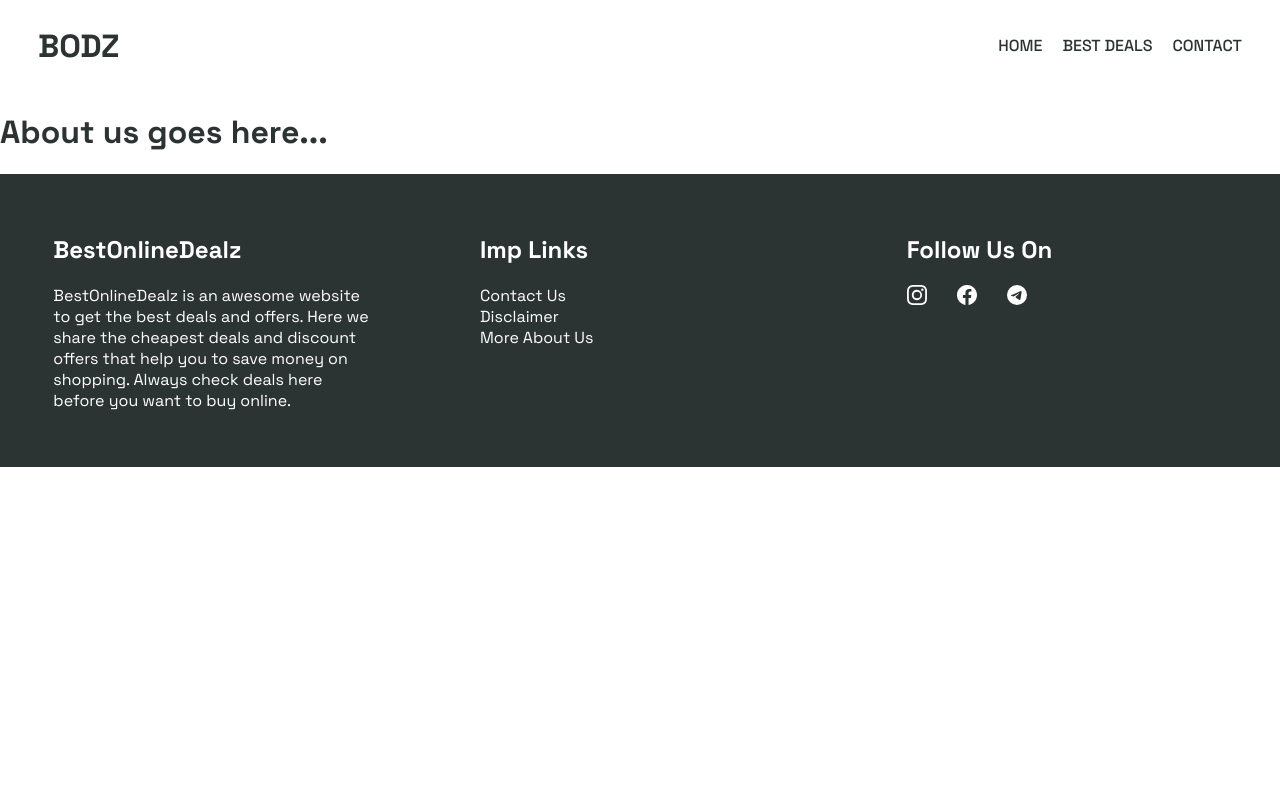
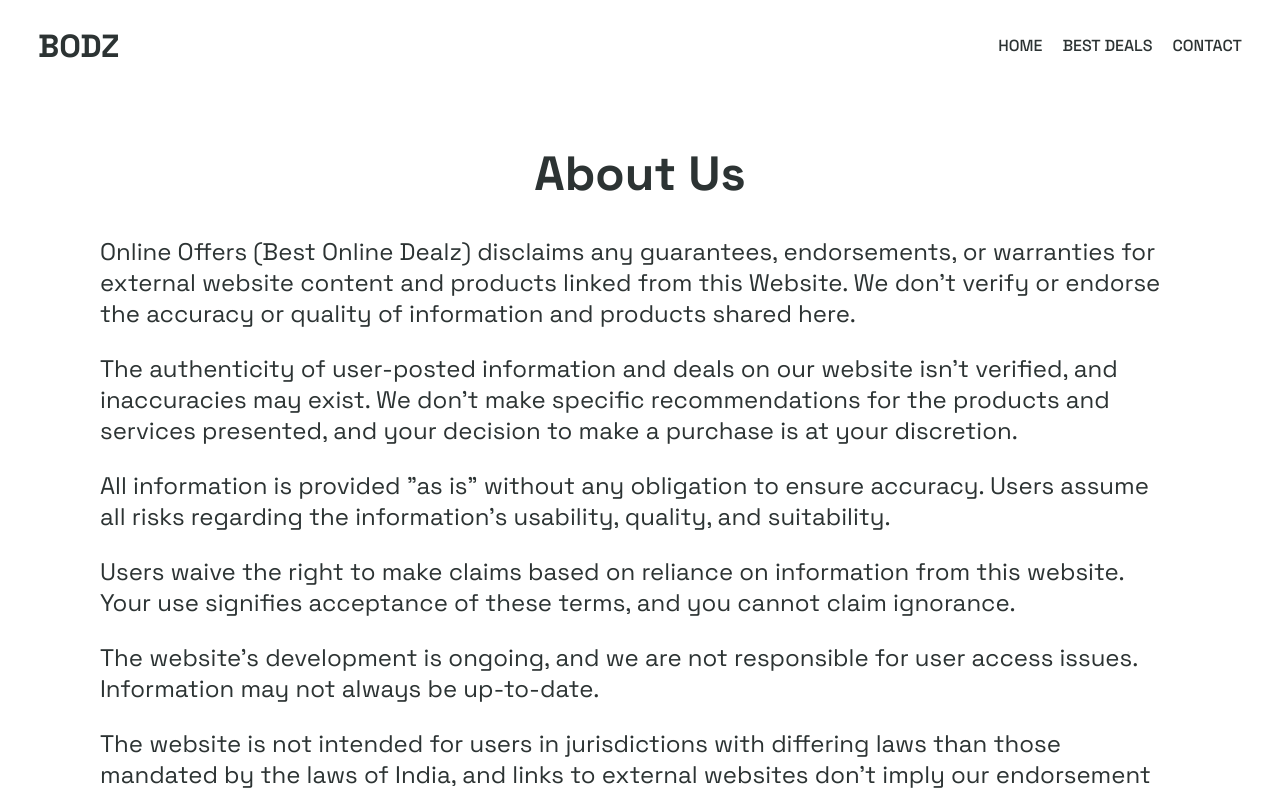
Before and after one commit to arush789/Best-Online-Dealz, a React (Vite) app: page /about in a window 1280 px wide. Shown: the top 795 px of the page. Built offline with nearby package versions, Linux system fonts and the light colour scheme.

Commit message:
About us page update

```diff
--- a/src/Pages/About.jsx
+++ b/src/Pages/About.jsx
@@ -2,6 +2,37 @@ import React from "react";
 
 export default function About() {
     return (
-        <h1>About us goes here...</h1>
+        <div className="about-div">
+            <h1 className="about-title">About Us</h1>
+            <p>
+                Online Offers (Best Online Dealz) disclaims any guarantees,
+                endorsements, or warranties for external website content and products
+                linked from this Website.
+                We don't verify or endorse the accuracy or quality of information
+                and products shared here.
+            </p>
+            <p>
+                The authenticity of user-posted information and deals
+                on our website isn't verified, and inaccuracies may exist.
+                We don't make specific recommendations for the products and services presented,
+                and your decision to make a purchase is at your discretion.
+            </p>
+            <p>
+                All information is provided "as is" without any obligation to ensure accuracy.
+                Users assume all risks regarding the information's usability, quality, and suitability.
+            </p>
+            <p>
+                Users waive the right to make claims based on reliance on information from this website.
+                Your use signifies acceptance of these terms, and you cannot claim ignorance.
+            </p>
+            <p>
+                The website's development is ongoing, and we are not responsible for user access issues.
+                Information may not always be up-to-date.
+            </p>
+            <p>
+                The website is not intended for users in jurisdictions with differing laws than those
+                mandated by the laws of India, and links to external websites don't imply our endorsement of their content or updates.
+            </p>
+        </div>
     )
 }
--- a/src/index.css
+++ b/src/index.css
@@ -1,4 +1,4 @@
-*{
+* {
     box-sizing: border-box;
 }
 
@@ -23,11 +23,11 @@ html::-webkit-scrollbar {
     padding: 0 38px;
 }
 
-.pc-header > .brand-name {
+.pc-header>.brand-name {
     font-weight: 700;
 }
 
-.pc-header > ul {
+.pc-header>ul {
     list-style: none;
     display: flex;
     align-items: center;
@@ -37,12 +37,12 @@ html::-webkit-scrollbar {
     height: 100%;
 }
 
-.pc-header > ul > li {
+.pc-header>ul>li {
     height: inherit;
     position: relative;
 }
 
-.pc-header > ul > li > a {
+.pc-header>ul>li>a {
     display: flex;
     height: inherit;
     align-items: center;
@@ -53,7 +53,7 @@ html::-webkit-scrollbar {
     transition: 0.3s ease;
 }
 
-.pc-header > ul > li > a::before {
+.pc-header>ul>li>a::before {
     position: absolute;
     content: "";
     background-color: #2C3333;
@@ -64,7 +64,8 @@ html::-webkit-scrollbar {
     transform: scaleX(0);
     transition: 0.3s ease;
 }
-.pc-header > ul > li > a:hover::before {
+
+.pc-header>ul>li>a:hover::before {
     transform: scaleX(1);
 }
 
@@ -106,7 +107,7 @@ html::-webkit-scrollbar {
         height: 80px;
     }
 
-    .mob-header-menu > ul {
+    .mob-header-menu>ul {
         list-style: none;
         margin: 0;
         padding: 0;
@@ -115,7 +116,7 @@ html::-webkit-scrollbar {
         gap: 5px;
     }
 
-    .mob-header-menu > ul > li > a {
+    .mob-header-menu>ul>li>a {
         text-decoration: none;
         color: #2C3333;
     }
@@ -130,25 +131,25 @@ footer {
     padding: 30px 0;
 }
 
-footer > div {
+footer>div {
     width: 25%;
     padding: 10px 0;
     text-align: left;
 }
 
-footer > div > ul {
+footer>div>ul {
     list-style: none;
     padding: 0;
     margin: 0;
 }
 
-footer > div > ul > li > a {
+footer>div>ul>li>a {
     text-decoration: none;
     color: #ffffff;
     transition: 0.2s ease;
 }
 
-.imp-link-list > li > a:hover {
+.imp-link-list>li>a:hover {
     color: #DDDDDD;
 }
 
@@ -157,11 +158,11 @@ footer > div > ul > li > a {
     gap: 30px;
 }
 
-.follow-link-list > li > a > svg {
+.follow-link-list>li>a>svg {
     transition: 0.2s ease;
 }
 
-.follow-link-list > li > a:hover > svg {
+.follow-link-list>li>a:hover>svg {
     fill: #DDDDDD;
 }
 
@@ -171,7 +172,7 @@ footer > div > ul > li > a {
         align-items: center;
     }
 
-    footer > div {
+    footer>div {
         width: 80%;
         text-align: center;
     }
@@ -180,3 +181,20 @@ footer > div > ul > li > a {
         justify-content: center;
     }
 }
+
+/*> About Page */
+
+.about-div {
+    padding: 20px 100px 100px;
+    font-size: clamp(1rem, 2.5vw, 1.5rem);
+}
+
+.about-title {
+    text-align: center;
+}
+
+@media (max-width: 768px) {
+    .about-div {
+        padding: 10px 20px;
+    }
+}
```
